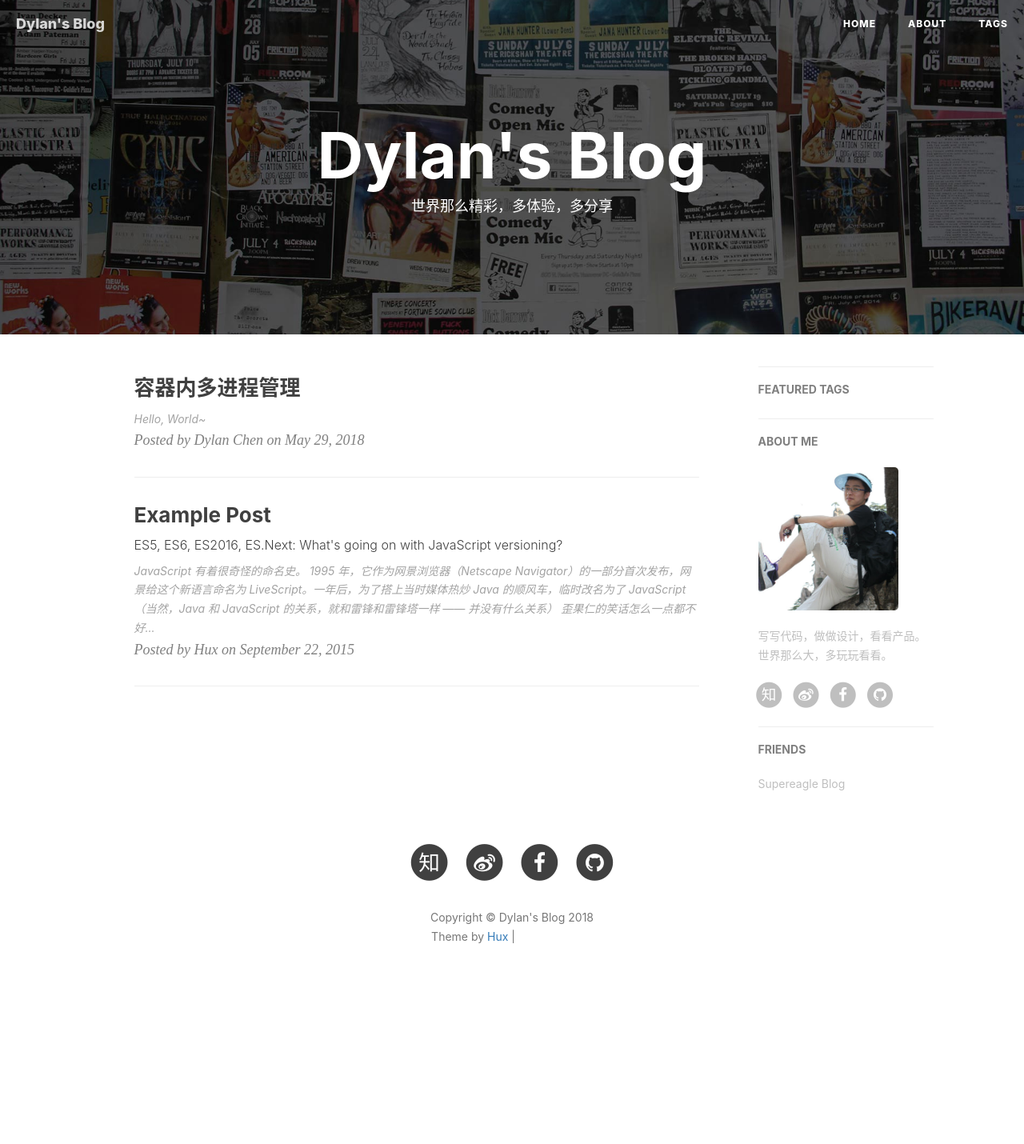
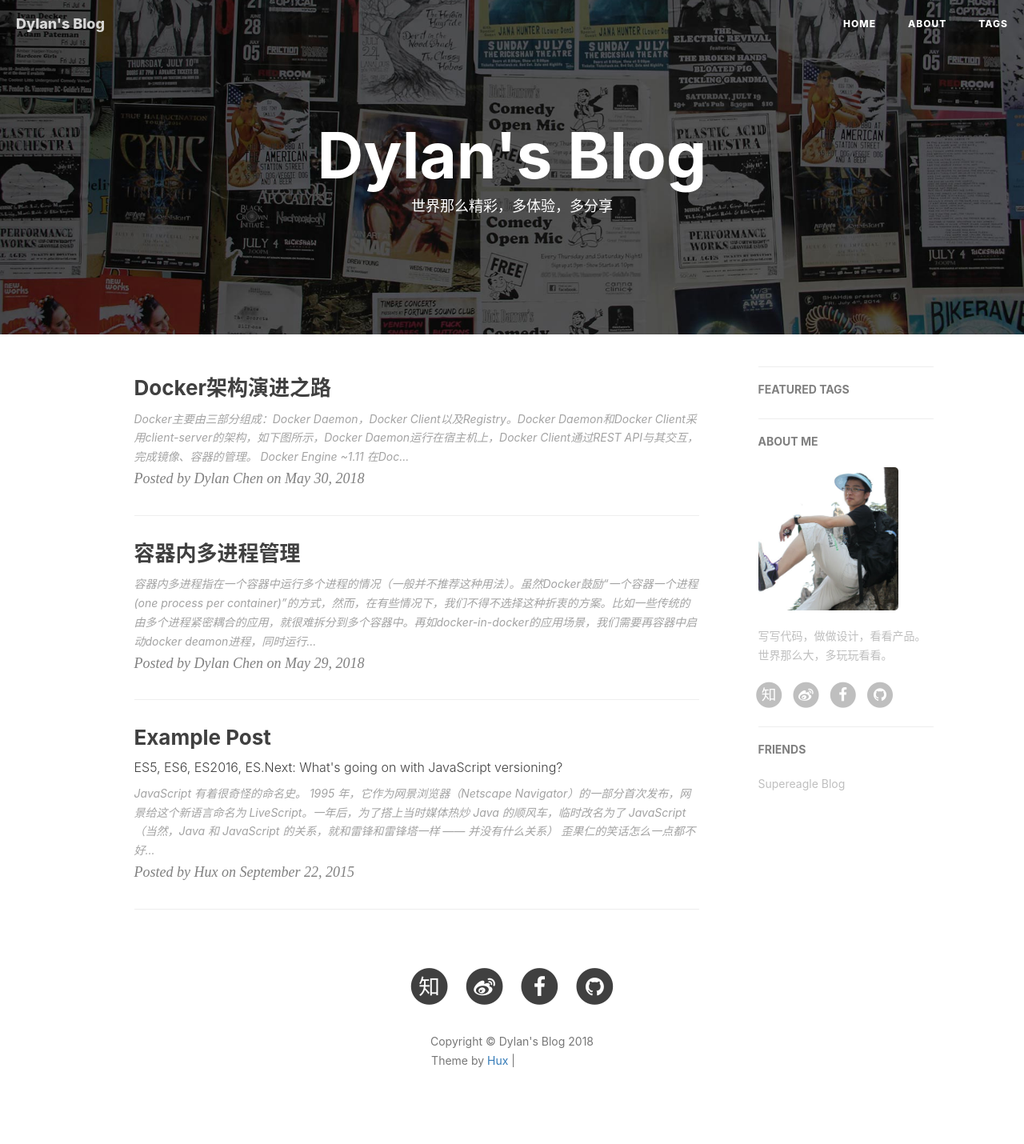
Before and after one commit to cd1989/cd1989.github.io, a Jekyll site: the page built from index.html, in a window 1280 px wide. Shown: the whole page at 80% size. Built offline with Jekyll 4.4.1, drawn with Linux system fonts in a browser that asks for light colours; nearby versions of some CDN libraries; the list of posts is cut into pages by our own code; comment, search, counter and statistics services are not loaded; before the commit the page ends 1275 px from its top, so only the background shows below that; some of the changed lines change nothing that is shown; grey boxes are pictures that could not be loaded.

Commit message:
post docker architecture

```diff
--- a/_posts/2018-05-29-container-process.md
+++ b/_posts/2018-05-29-container-process.md
@@ -12,4 +12,27 @@ tags:
     - Supervisor
 ---
 
-Hello, World~
+容器内多进程指在一个容器中运行多个进程的情况（_一般并不推荐这种用法_）。虽然Docker鼓励“一个容器一个进程(one process per container)”的方式，然而，在有些情况下，我们不得不选择这种折衷的方案。比如一些传统的由多个进程紧密耦合的应用，就很难拆分到多个容器中。再如[docker-in-docker](https://github.com/jpetazzo/dind)的应用场景，我们需要再容器中启动docker deamon进程，同时运行自己的业务进程。
+
+相较于单进程的情况，在容器中运行多进程将给开发者带来更多的挑战。这里我们将详细介绍一些常见问题的解决方法和注意事项。
+
+## init进程
+
+我们已经知道，Linux系统通过PID Namespace（空间）来隔离和管理进程。不同Namespace中的进程相互独立，可以有相同的进程号。进程以树的形式组织，其中进程号为1的进程（即init进程）作为根节点，有着特殊的地位。它是所有进程的父进程，能够“收养”子进程的“孤儿”进程并最终回收资源，结束进程。
+
+内核还为init进程赋予了一项重要的特性——信号屏蔽。如果init进程中没有编写处理某个信号的代码逻辑，那么与init在同一个PID Namespace下的进程（即init的子进程）发送给它的该信号都会被屏蔽。这个功能的作用主要是防止init进程被误杀。
+
+由于PID Namespace也是以树状结构组织，一个PID Namespace可以有子PID Namespace。对于父PID Namespace中进程发给init进程的信号，有两种不同的处理方式：
+
+- 如果信号不是SIGKILL（强制销毁进程，当你执行`kill -9 PID`来销毁进程的时候发送的就是SIGKILL信号）或SIGSTOP（暂停进程），信号也会被忽略。
+- 如果信号是SIGKILL或者SIGSTOP，子PID Namespace的init进程会强制执行该信号要求的动作（销毁或暂停），这样的主要目的是确保该进程能够被父PID Namespac销毁或暂停。
+
+## 容器进程管理
+
+在Docker中，进程的隔离和管理同样通过PID Namespace来实现。所有容器的进程都是Docker Deamon的子进程，不同容器的进程属于不同的PID Namespace。当容器启动的时候，容器会被分配一个PID Namespace，该Namespace是Docker Deamon所在Namespace的子节点。所以Docker Deamon能够对容器中的进程交互、监控和回收。
+
+_每个容器都有自己的Namespace，那Init进程是哪个呢？_
+
+容器的init进程就是容器的启动进程，也就是Entrypoint和CMD启动的进程。当init进程退出后，Docker会销毁对应的PID Namespace，并向容器内所有其它的子进程发送SIGKILL。
+
+做为init进程，
--- /dev/null
+++ b/_posts/2018-05-30-docker-architecture.md
@@ -0,0 +1,97 @@
+---
+layout:     post
+title:      "Docker架构演进之路"
+subtitle:   ""
+date:       2018-05-30
+author:     "Dylan Chen"
+header-img: "img/post-bg-speed.jpg"
+tags:
+    - Docker
+    - 架构
+    - Containerd
+---
+
+Docker主要由三部分组成：Docker Daemon，Docker Client以及Registry。Docker Daemon和Docker Client采用client-server的架构，如下图所示，Docker Daemon运行在宿主机上，Docker Client通过REST API与其交互，完成镜像、容器的管理。
+
+![architecture.svg](/img/in-post/post-docker-arch/architecture.svg)
+
+## Docker Engine
+
+![engine-components-flow.png](/img/in-post/post-docker-arch/engine-components-flow.png)
+
+### ~1.11
+
+在Docker 1.11之前，也就是2013/2014~2016早期，Docker Engine的所有功能都包含在一个二进制文件/usr/bin/docker中，它涵盖了：
+
+- Docker Client
+- Docker Deamon
+- Build tool
+- Registry Client
+
+这个docker命令有两种模式，Client模式和Daemon模式，当我们Pull/Push镜像的时候，它处于Client模式。当我们用它启动Docker Daemon（docker daemon ...） 的时候它就处于Daemon模式。也就是说，无论是Docker Client还是Docker Daemon，他们用的是同一个二进制文件/usr/bin/docker。这样的做法优劣并存：
+
+- 容易安装，没有依赖
+- 容易升级
+- 功能耦合，违背SoC（Separation of Concerns）设计准则
+- Daemon挂掉 == Container挂掉
+
+另一个问题就是/usr/bin/docker太过臃肿，所以在2015~2016，对架构进行了调整，将部分功能以插件的形式进行拆分，包括Volume、Network和AuthZ的功能。
+
+## 1.11
+
+2016年4月，Docker 1.11.0版本发布，在该版本中，Docker被拆分成了四部分：
+
+- dockerd
+- docker-containerd
+- docker-containerd-shim
+- docker-runc
+
+> **IMPORTANT**: With Docker 1.11, a Linux docker installation is now made of 4 binaries (`docker`, [`docker-containerd`](https://github.com/docker/containerd), [`docker-containerd-shim`](https://github.com/docker/containerd) and [`docker-runc`](https://github.com/opencontainers/runc)). If you have scripts relying on docker being a single static binaries, please make sure to update them. Interaction with the daemon stay the same otherwise, the usage of the other binaries should be transparent. A Windows docker installation remains a single binary, `docker.exe`.  [1.11.0 release](https://github.com/moby/moby/releases/tag/v1.11.0)
+
+![arch-new.jpeg](/img/in-post/post-docker-arch/arch-new.jpeg)
+
+### Dockerd
+
+docker daemon本身，从Docker 1.12起，docker daemon和docker client被拆分成了两个不同的二进制文件：/usr/bin/docker，/usr/bin/dockerd。
+
+### runC
+
+runC的功能在于运行和管理容器，它是OCI（Open Container Initiative）制定的开放容器格式标准（OCF, Open Container Format）的一种具体实现。2016年Docker将它贡献给了OCI，并被Containerd集成作为其重要的一个模块。
+
+### Containerd
+
+> containerd is an industry-standard container runtime with an emphasis on simplicity, robustness and portability. It is available as a daemon for Linux and Windows, which can manage the complete container lifecycle of its host system: image transfer and storage, container execution and supervision, low-level storage and network attachments, etc.
+containerd is designed to be embedded into a larger system, rather than being used directly by developers or end-users.
+
+![containerd-arch.png](/img/in-post/post-docker-arch/containerd-arch.png)
+
+Containerd通过本地Unix socket提供了一组gRPC API，进行镜像、容器等的管理，这些API相对比较底层，可以方便地进行包装和扩展。Containerd使用`runC`来运行容器。并且提供了CLI （ctr）用于开发和调试。
+
+**Containerd和Docker的关系**
+
+![containerd-docker.png](/img/in-post/post-docker-arch/containerd-docker.png)
+
+Containerd的目标就是重构Docker Engine，将镜像分发、网络管理、存储管理等功能从中提取出来，形成可重用的模块。不但用于Docker中，也能方便得被其他容器编排项目使用。
+
+Docker 1.12使用了containerd 0.2.4，包含了容器执行和进程管理的功能，在之后得版本中，越来越多的功能会通过containerd来完成。
+
+**Containerd和runC的关系**
+
+Linux基金会2015年6月成立了OCI组织，旨在围绕容器格式和运行时制定一个开放的工业化标准。而runC是Docker于2016年贡献出来的基于OCI规范的一个具体实现。而Containerd将OCI/runC进行了集成，用于容器的执行，所有runC是Containerd的一个模块。
+
+**Containerd和Kubernetes等容器编排系统的关系**
+
+之前版本的Kubernetes直接使用Docker来管理容器。现在Kubernetes已经能够使用Containderd作为container runtime。比如从Kubernetes 1.10之后，Kubernetes可以将Containderd 1.1用于生产环境中。
+
+![cri-containerd.png](/img/in-post/post-docker-arch/cri-containerd.png)
+
+![cri-plugin-containerd.png](/img/in-post/post-docker-arch/cri-plugin-containerd.png)
+
+### containerd-shim
+
+Containerd-shim是Containerd和Container之间的一个进程，每个运行的Container都会有一个相应的shim进程，它是容器的父进程。shim进程的存在，是的容器和Containerd进程了解耦，这样，Docker daemon和Containerd可以退出和重启，而不会影响到Container的运行。
+
+_**References**_
+
+- https://containerd.io/
+- https://kubernetes.io/blog/2018/05/24/kubernetes-containerd-integration-goes-ga/
```
Also changed, not shown: img/in-post/post-docker-arch/arch-new.jpeg (added), img/in-post/post-docker-arch/architecture.svg (added), img/in-post/post-docker-arch/containerd-arch.png (added), img/in-post/post-docker-arch/containerd-docker.png (added), img/in-post/post-docker-arch/cri-containerd.png (added), img/in-post/post-docker-arch/cri-plugin-containerd.png (added), img/in-post/post-docker-arch/engine-components-flow.png (added).
